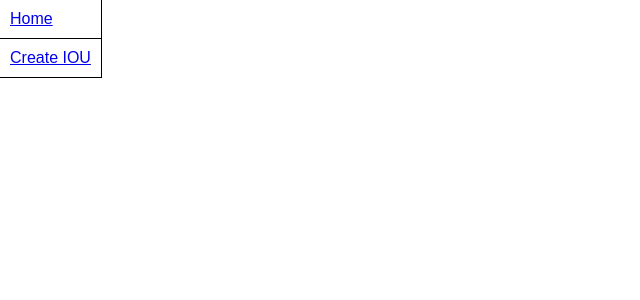
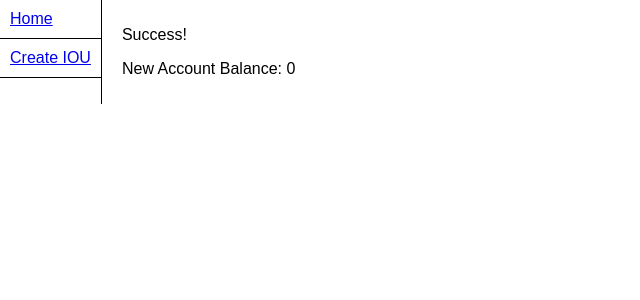
Before and after one commit to thinkful-ei17/linda-react-zhip-app-client, a React (Create React App) app: page /ct in a window 1280 px wide. Shown: the top 300 px of the page, without its empty margins (0-640 px from the left). Built offline with nearby package versions, Linux system fonts and the light colour scheme; no server answers.

Commit message:
edited for claim transaction functionality - provide success page

```diff
--- a/src/App.js
+++ b/src/App.js
@@ -6,6 +6,7 @@ import SubmitForm from './components/submit-form';
 import ClaimForm from './components/claim-form';
 import PlaceholderContainer from './components/placeholder-container';
 import InitiateTransactionContainer from './components/initiate-transaction-container';
+import ClaimTransactionContainer from './components/claim-transaction-container';
 import {
   BrowserRouter as Router,
   Route,
@@ -25,6 +26,7 @@ export default function App() {
                   <Route exact path="/r" component={PlaceholderContainer}/>
                   <Route exact path="/submit" component={SubmitForm}/>
                   <Route exact path="/it" component={InitiateTransactionContainer}/>
+                  <Route exact path="/ct" component={ClaimTransactionContainer}/>
                   <Route exact path="/transaction/receive/:transactionId" component={ClaimForm}/>
             </Switch>
           </main>
--- a/src/components/claim-form.js
+++ b/src/components/claim-form.js
@@ -3,12 +3,14 @@ import {reduxForm, Field} from 'redux-form';
 import {required, notEmpty, correctCharLength} from '../validators/submit-form-validator';
 import Input from './input';
 import {claimTransaction} from '../actions/actions';
+import {withRouter} from 'react-router-dom';
 
 export class ClaimForm extends React.Component{
   onSubmit(values) {
     console.log('claim-form component, onSubmit button was triggered, dispatch claimTransaction action which will also dispatch account update');
     const transactionId = this.props.match.params.transactionId;
-    return this.props.dispatch(claimTransaction(values, transactionId));
+    this.props.dispatch(claimTransaction(values, transactionId));
+    this.props.history.push('/ct');
   }
 
   render() {
@@ -21,6 +23,6 @@ export class ClaimForm extends React.Component{
   }
 }
 
-export default reduxForm({
-  form: 'claim'
-})(ClaimForm);
+const SmartRouter = withRouter(reduxForm({form: 'claim'})(ClaimForm));
+
+export default SmartRouter
--- /dev/null
+++ b/src/components/claim-transaction-container.js
@@ -0,0 +1,20 @@
+import React from 'react';
+import {connect} from 'react-redux';
+import ClaimTransaction from './claim-transaction';
+
+export class ClaimTransactionContainer extends React.Component {
+
+    render(props) {
+        return (
+            <div className="claim-section">
+                <ClaimTransaction accountBalance={this.props.accountBalance} />
+            </div>
+        );
+    }
+}
+
+const mapStateToProps = state => ({
+    accountBalance: state.appReducer.accountBalance,
+});
+
+export default connect(mapStateToProps)(ClaimTransactionContainer);
--- /dev/null
+++ b/src/components/claim-transaction.js
@@ -0,0 +1,10 @@
+import React from 'react';
+
+export default ({accountBalance}) => {
+  return (
+    <div>
+      <p>Success!</p>
+      <p>New Account Balance: {accountBalance}</p>
+    </div>
+   )
+}
```
